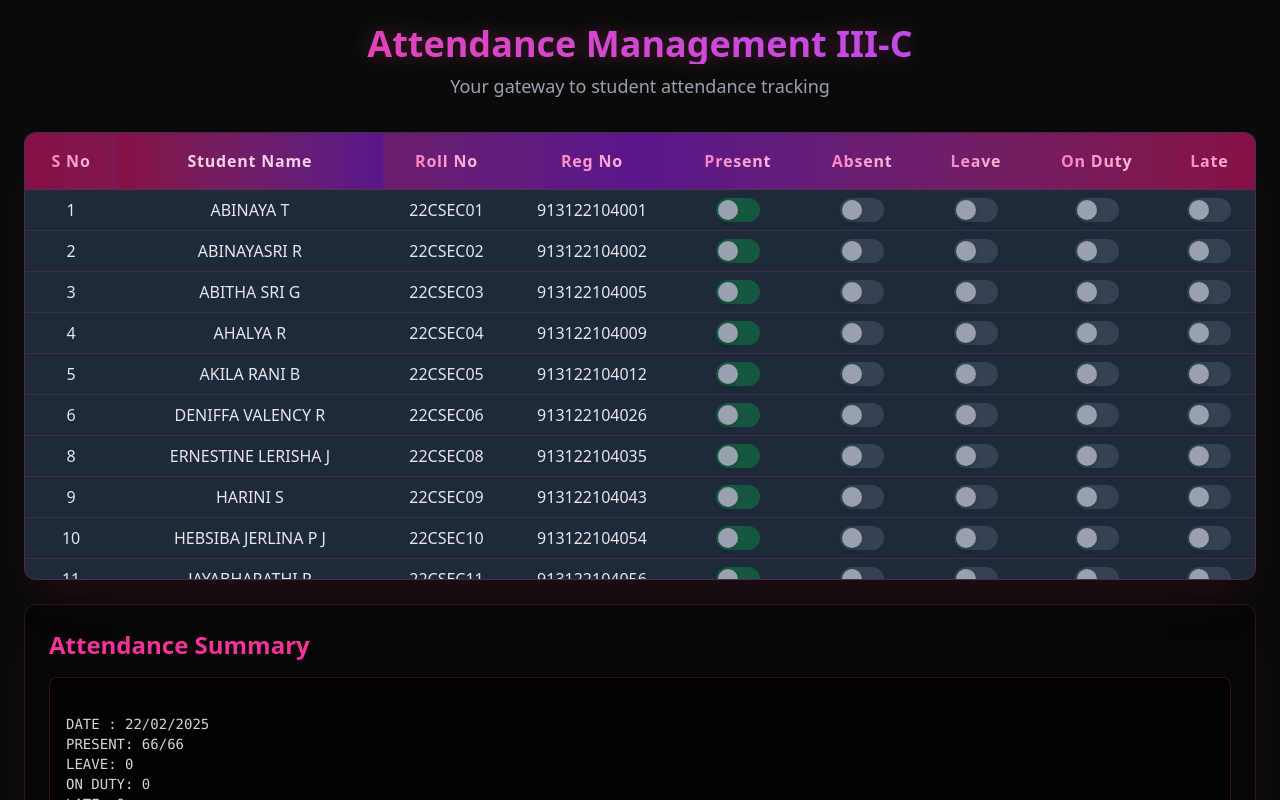
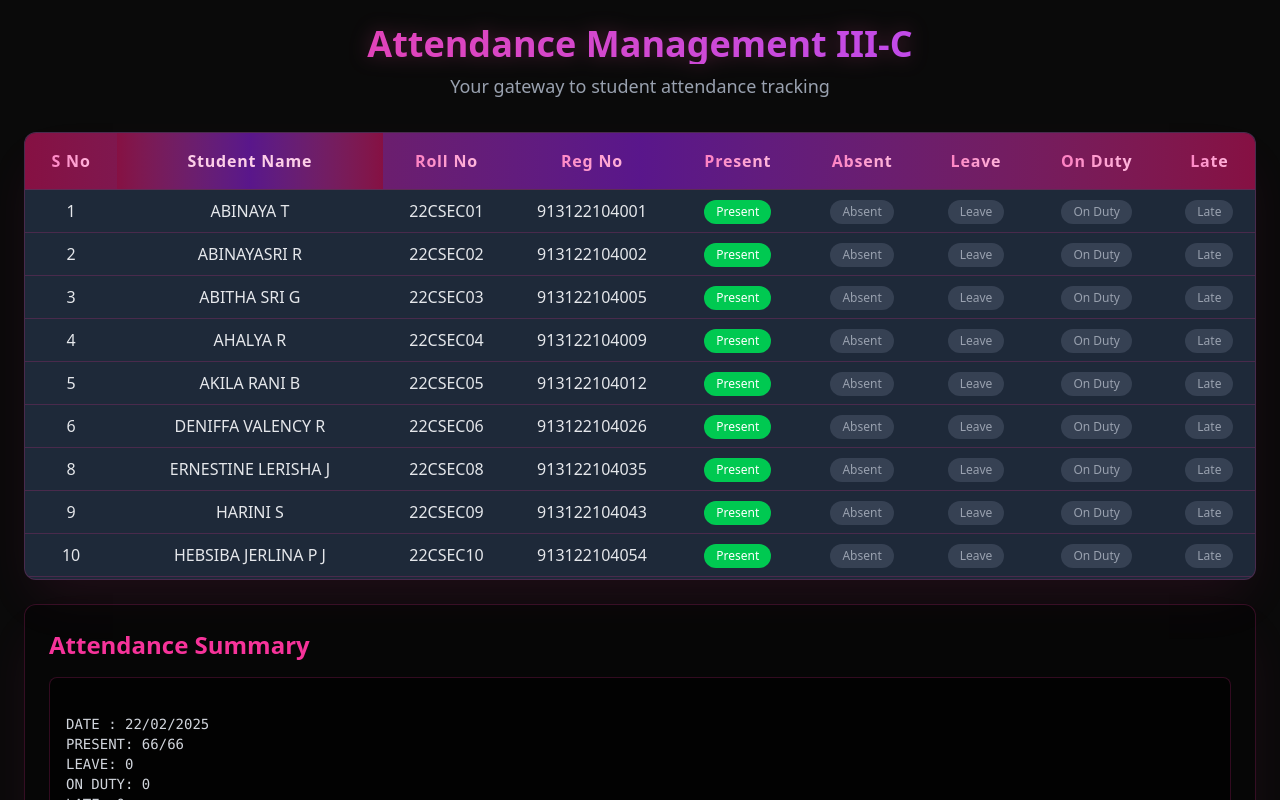
Before and after one commit to Santhozhh/attendance, a React (Vite) app: page / in a window 1280 px wide. Shown: the top 800 px of the page. Built offline with nearby package versions, Linux system fonts and the light colour scheme.

Commit message:
finished

```diff
--- a/src/App.tsx
+++ b/src/App.tsx
@@ -130,7 +130,7 @@ ${getList("Absent")}
                     S No
                   </th>
                   <th className="px-4 py-4 text-pink-200 font-bold tracking-wider whitespace-nowrap sticky left-0
-                    bg-gradient-to-r from-pink-900 to-purple-900 z-20 shadow-[2px_0_5px_rgba(0,0,0,0.3)]">
+                    bg-gradient-to-r from-pink-900 via-purple-900 to-pink-900">
                     Student Name
                   </th>
                   <th className="px-4 py-4 text-transparent bg-clip-text bg-gradient-to-r from-pink-400 to-pink-200 font-bold tracking-wider">
@@ -161,110 +161,65 @@ ${getList("Absent")}
                   <tr key={index} className="text-center hover:bg-gray-700 transition-colors">
                     <td className="border-b border-pink-500/20 p-2 text-gray-200">{student.SNo}</td>
                     <td className="border-b border-pink-500/20 p-2 text-gray-200 sticky left-0
-                      bg-gray-800 whitespace-nowrap font-medium z-10 shadow-[2px_0_5px_rgba(0,0,0,0.3)]">
+                      bg-gray-800 whitespace-nowrap font-medium">
                       {student.Name}
                     </td>
                     <td className="border-b border-pink-500/20 p-2 text-gray-200">{student.RollNo}</td>
                     <td className="border-b border-pink-500/20 p-2 text-gray-200">{student.RegNo}</td>
                     <td className="border-b border-pink-500/20 p-2">
-                      <label className="relative cursor-pointer flex justify-center">
-                        <input
-                          type="radio"
-                          name={`attendance-${student.SNo}`}
-                          value="Present"
-                          checked={attendance[student.SNo] === "Present"}
-                          onChange={() => handleAttendanceChange(student.SNo, "Present")}
-                          className="peer sr-only"
-                        />
-                        <div className="w-11 h-6 bg-gray-700 rounded-full
-                          peer-checked:bg-green-500/30 transition-all duration-300">
-                          <div className="w-5 h-5 bg-gray-400 rounded-full shadow-md transform
-                            translate-x-0.5 translate-y-0.5 transition-transform duration-300 ease-in-out
-                            peer-checked:translate-x-5 peer-checked:bg-green-400
-                            group-hover:shadow-[0_0_8px_rgba(34,197,94,0.4)]">
-                          </div>
-                        </div>
-                      </label>
+                      <button
+                        onClick={() => handleAttendanceChange(student.SNo, "Present")}
+                        className={`px-3 py-1 rounded-full text-xs font-medium transition-colors duration-200
+                          ${attendance[student.SNo] === "Present"
+                            ? 'bg-green-500 text-white'
+                            : 'bg-gray-700 text-gray-400'}`}
+                      >
+                        Present
+                      </button>
                     </td>
                     <td className="border-b border-pink-500/20 p-2">
-                      <label className="relative cursor-pointer flex justify-center">
-                        <input
-                          type="radio"
-                          name={`attendance-${student.SNo}`}
-                          value="Absent"
-                          checked={attendance[student.SNo] === "Absent"}
-                          onChange={() => handleAttendanceChange(student.SNo, "Absent")}
-                          className="peer sr-only"
-                        />
-                        <div className="w-11 h-6 bg-gray-700 rounded-full
-                          peer-checked:bg-red-500/30 transition-all duration-300">
-                          <div className="w-5 h-5 bg-gray-400 rounded-full shadow-md transform
-                            translate-x-0.5 translate-y-0.5 transition-transform duration-300 ease-in-out
-                            peer-checked:translate-x-5 peer-checked:bg-red-400
-                            group-hover:shadow-[0_0_8px_rgba(239,68,68,0.4)]">
-                          </div>
-                        </div>
-                      </label>
+                      <button
+                        onClick={() => handleAttendanceChange(student.SNo, "Absent")}
+                        className={`px-3 py-1 rounded-full text-xs font-medium transition-colors duration-200
+                          ${attendance[student.SNo] === "Absent"
+                            ? 'bg-red-500 text-white'
+                            : 'bg-gray-700 text-gray-400'}`}
+                      >
+                        Absent
+                      </button>
                     </td>
                     <td className="border-b border-pink-500/20 p-2">
-                      <label className="relative cursor-pointer flex justify-center">
-                        <input
-                          type="radio"
-                          name={`attendance-${student.SNo}`}
-                          value="Leave"
-                          checked={attendance[student.SNo] === "Leave"}
-                          onChange={() => handleAttendanceChange(student.SNo, "Leave")}
-                          className="peer sr-only"
-                        />
-                        <div className="w-11 h-6 bg-gray-700 rounded-full
-                          peer-checked:bg-yellow-500/30 transition-all duration-300">
-                          <div className="w-5 h-5 bg-gray-400 rounded-full shadow-md transform
-                            translate-x-0.5 translate-y-0.5 transition-transform duration-300 ease-in-out
-                            peer-checked:translate-x-5 peer-checked:bg-yellow-400
-                            group-hover:shadow-[0_0_8px_rgba(234,179,8,0.4)]">
-                          </div>
-                        </div>
-                      </label>
+                      <button
+                        onClick={() => handleAttendanceChange(student.SNo, "Leave")}
+                        className={`px-3 py-1 rounded-full text-xs font-medium transition-colors duration-200
+                          ${attendance[student.SNo] === "Leave"
+                            ? 'bg-yellow-500 text-white'
+                            : 'bg-gray-700 text-gray-400'}`}
+                      >
+                        Leave
+                      </button>
                     </td>
                     <td className="border-b border-pink-500/20 p-2">
-                      <label className="relative cursor-pointer flex justify-center">
-                        <input
-                          type="radio"
-                          name={`attendance-${student.SNo}`}
-                          value="On Duty"
-                          checked={attendance[student.SNo] === "On Duty"}
-                          onChange={() => handleAttendanceChange(student.SNo, "On Duty")}
-                          className="peer sr-only"
-                        />
-                        <div className="w-11 h-6 bg-gray-700 rounded-full
-                          peer-checked:bg-purple-500/30 transition-all duration-300">
-                          <div className="w-5 h-5 bg-gray-400 rounded-full shadow-md transform
-                            translate-x-0.5 translate-y-0.5 transition-transform duration-300 ease-in-out
-                            peer-checked:translate-x-5 peer-checked:bg-purple-400
-                            group-hover:shadow-[0_0_8px_rgba(168,85,247,0.4)]">
-                          </div>
-                        </div>
-                      </label>
+                      <button
+                        onClick={() => handleAttendanceChange(student.SNo, "On Duty")}
+                        className={`px-3 py-1 rounded-full text-xs font-medium transition-colors duration-200
+                          ${attendance[student.SNo] === "On Duty"
+                            ? 'bg-purple-500 text-white'
+                            : 'bg-gray-700 text-gray-400'}`}
+                      >
+                        On Duty
+                      </button>
                     </td>
                     <td className="border-b border-pink-500/20 p-2">
-                      <label className="relative cursor-pointer flex justify-center">
-                        <input
-                          type="radio"
-                          name={`attendance-${student.SNo}`}
-                          value="Late"
-                          checked={attendance[student.SNo] === "Late"}
-                          onChange={() => handleAttendanceChange(student.SNo, "Late")}
-                          className="peer sr-only"
-                        />
-                        <div className="w-11 h-6 bg-gray-700 rounded-full
-                          peer-checked:bg-orange-500/30 transition-all duration-300">
-                          <div className="w-5 h-5 bg-gray-400 rounded-full shadow-md transform
-                            translate-x-0.5 translate-y-0.5 transition-transform duration-300 ease-in-out
-                            peer-checked:translate-x-5 peer-checked:bg-orange-400
-                            group-hover:shadow-[0_0_8px_rgba(249,115,22,0.4)]">
-                          </div>
-                        </div>
-                      </label>
+                      <button
+                        onClick={() => handleAttendanceChange(student.SNo, "Late")}
+                        className={`px-3 py-1 rounded-full text-xs font-medium transition-colors duration-200
+                          ${attendance[student.SNo] === "Late"
+                            ? 'bg-orange-500 text-white'
+                            : 'bg-gray-700 text-gray-400'}`}
+                      >
+                        Late
+                      </button>
                     </td>
                   </tr>
                 ))}
```
